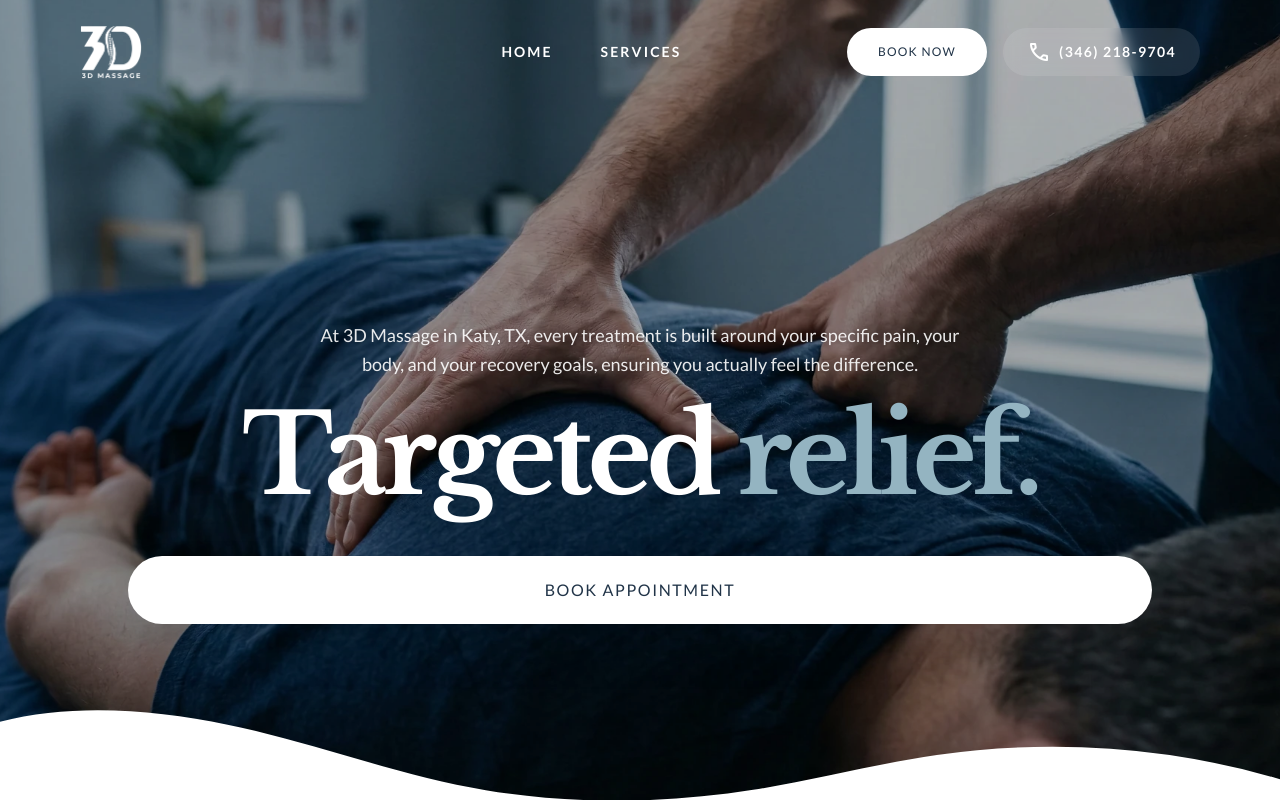
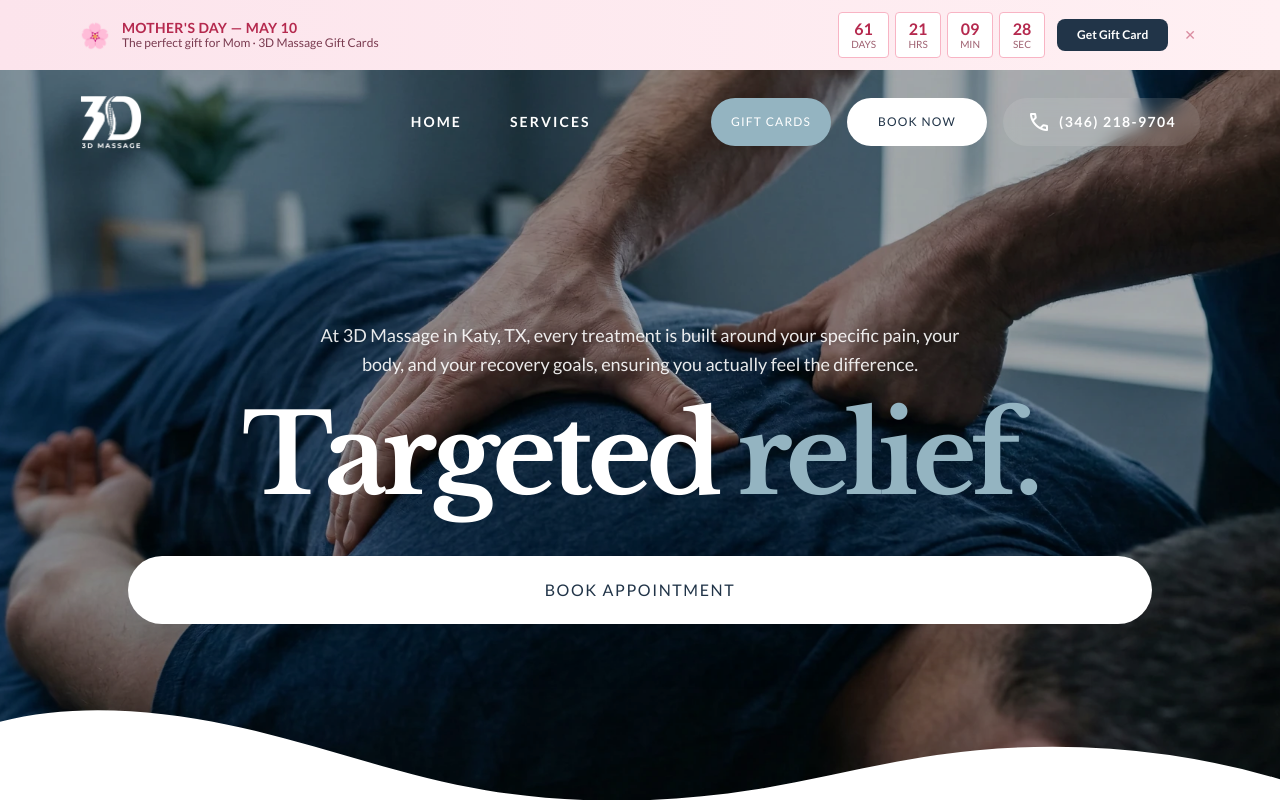
Before and after one commit to Salons10/3d-massage-website, a React (Vite) app: page / in a window 1280 px wide. Shown: the top 802 px of the page. Built offline with nearby package versions, Linux system fonts and the light colour scheme; no server answers; what @wix/sdk would draw is missing.

Commit message:
Update website: Add Mother's Day banner and UI refinements

```diff
--- a/index.html
+++ b/index.html
@@ -132,9 +132,7 @@
   <link
     href="https://fonts.googleapis.com/css2?family=Libre+Baskerville:ital,wght@0,400;0,700;1,400&family=Lato:ital,wght@0,300;0,400;0,500;0,700;1,400&display=swap"
     rel="stylesheet" />
-  <link href="https://fonts.googleapis.com/css2?family=Material+Symbols+Outlined:wght@100..700,0..1&display=swap"
-    rel="stylesheet" />
-  <link href="https://fonts.googleapis.com/css2?family=Material+Symbols+Outlined:wght,FILL@100..700,0..1&display=swap"
+  <link href="https://fonts.googleapis.com/css2?family=Material+Symbols+Outlined:opsz,wght,FILL,GRAD@20..48,100..700,0..1,-50..200&display=swap"
     rel="stylesheet" />
 </head>
 
--- a/src/App.jsx
+++ b/src/App.jsx
@@ -3,6 +3,7 @@ import { Analytics } from '@vercel/analytics/react';
 import { SpeedInsights } from '@vercel/speed-insights/react';
 import { Routes, Route } from 'react-router-dom';
 import Navbar from './Navbar';
+import MothersDayBanner, { SHOW_MOTHERS_DAY_BANNER } from './components/MothersDayBanner';
 import Hero from './Hero';
 import Services from './Services';
 import Therapist from './Therapist';
@@ -34,7 +35,8 @@ function App() {
        3. 'min-h-screen' now works correctly with 'flex-grow' to push the footer down.
     */
     <div className="bg-background-light text-charcoal antialiased min-h-screen flex flex-col relative">
-      <Navbar />
+      {SHOW_MOTHERS_DAY_BANNER && <MothersDayBanner />}
+      <Navbar showMothersDayBadge={SHOW_MOTHERS_DAY_BANNER} />
       <ScrollToTop />
 
       {/* 'flex-grow' tells the main content to take up all available space, pushing Footer to bottom */}
--- a/src/Contact.jsx
+++ b/src/Contact.jsx
@@ -44,8 +44,10 @@ const Contact = () => {
         }
 
         return () => {
-            // Reset so re-mounting creates a fresh widget
             recaptchaWidgetId.current = null;
+            if (recaptchaContainerRef.current) {
+                recaptchaContainerRef.current.innerHTML = '';
+            }
         };
     }, []);
 
--- a/src/Navbar.jsx
+++ b/src/Navbar.jsx
@@ -4,7 +4,7 @@ import { Button5 } from './components/ui/button-5';
 import { motion, AnimatePresence } from 'framer-motion';
 import { WIX_BOOKING_URL } from './lib/wixClient';
 
-const Navbar = () => {
+const Navbar = ({ showMothersDayBadge = false }) => {
     const [isScrolled, setIsScrolled] = useState(false);
     const [isMobileMenuOpen, setIsMobileMenuOpen] = useState(false);
     const location = useLocation();
@@ -21,7 +21,7 @@ const Navbar = () => {
     }, []);
 
     return (
-        <nav className={`fixed top-0 z-50 w-full transition-all duration-300 ${!isTransparent ? 'bg-background-light/95 backdrop-blur-md shadow-sm py-4' : 'bg-transparent py-6'}`}>
+        <nav style={{ top: 'var(--banner-h, 0px)' }} className={`fixed z-50 w-full transition-all duration-300 ${!isTransparent ? 'bg-background-light/95 backdrop-blur-md shadow-sm py-4' : 'bg-transparent py-6'}`}>
             <div className="max-w-[1440px] mx-auto px-6 lg:px-20 flex items-center justify-between">
 
                 {/* Logo Section */}
@@ -43,6 +43,15 @@ const Navbar = () => {
 
                 {/* Right Action Icons/Buttons Layout */}
                 <div className="flex-1 flex items-center justify-end gap-3 sm:gap-4">
+                    <div className="hidden sm:block">
+                        <Button5
+                            href="#"
+                            theme="light"
+                            size="sm"
+                            text="Gift Cards"
+                            className="!w-max !min-w-[120px] !h-[48px] !shadow-none hover:-translate-y-0.5"
+                        />
+                    </div>
                     <div className="hidden sm:block">
                         <Button5
                             href={WIX_BOOKING_URL}
@@ -94,6 +103,18 @@ const Navbar = () => {
                         >
                             Services
                         </Link>
+                        <a
+                            href="#"
+                            onClick={() => setIsMobileMenuOpen(false)}
+                            className="text-sm font-bold tracking-[0.15em] uppercase text-[#b5294e] hover:opacity-70 transition-opacity flex items-center gap-2"
+                        >
+                            Gift Cards
+                            {showMothersDayBadge && (
+                                <span className="text-[10px] bg-[#fce4ec] text-[#b5294e] px-2 py-0.5 rounded-full font-normal tracking-normal normal-case">
+                                    Mother's Day
+                                </span>
+                            )}
+                        </a>
                         <div className="w-full px-6 pt-4 border-t border-charcoal/5 flex justify-center sm:hidden">
                             <Button5 href={WIX_BOOKING_URL} onClick={() => setIsMobileMenuOpen(false)} theme="light" size="default" text="Book Now" className="w-full max-w-[200px]" />
                         </div>
--- /dev/null
+++ b/src/components/MothersDayBanner.jsx
@@ -0,0 +1,149 @@
+import { useState, useEffect, useRef } from 'react';
+
+export const SHOW_MOTHERS_DAY_BANNER = true;
+
+const MOTHERS_DAY = new Date('2026-05-10T23:59:59');
+
+function useCountdown(target) {
+  const [timeLeft, setTimeLeft] = useState(() => getTimeLeft(target));
+
+  useEffect(() => {
+    const id = setInterval(() => setTimeLeft(getTimeLeft(target)), 1000);
+    return () => clearInterval(id);
+  }, [target]);
+
+  return timeLeft;
+}
+
+function getTimeLeft(target) {
+  const diff = target - Date.now();
+  if (diff <= 0) return { days: 0, hours: 0, minutes: 0, seconds: 0, expired: true };
+  return {
+    days: Math.floor(diff / 86400000),
+    hours: Math.floor((diff % 86400000) / 3600000),
+    minutes: Math.floor((diff % 3600000) / 60000),
+    seconds: Math.floor((diff % 60000) / 1000),
+    expired: false,
+  };
+}
+
+function pad(n) {
+  return String(n).padStart(2, '0');
+}
+
+function CountdownBlock({ value, label }) {
+  return (
+    <div className="flex flex-col items-center justify-center bg-white border border-[#f8b4c4] rounded px-3 py-2 min-w-[46px]">
+      <span className="text-base font-extrabold text-[#b5294e] leading-none">{pad(value)}</span>
+      <span className="text-[10px] text-[#9e6070] uppercase leading-none mt-0.5">{label}</span>
+    </div>
+  );
+}
+
+export default function MothersDayBanner() {
+  const [visible, setVisible] = useState(true);
+  const bannerRef = useRef(null);
+  const { days, hours, minutes, seconds, expired } = useCountdown(MOTHERS_DAY);
+
+  useEffect(() => {
+    const el = bannerRef.current;
+    if (!el || !visible || expired) {
+      document.documentElement.style.setProperty('--banner-h', '0px');
+      return;
+    }
+    const observer = new ResizeObserver(([entry]) => {
+      document.documentElement.style.setProperty('--banner-h', `${entry.contentRect.height}px`);
+    });
+    observer.observe(el);
+    document.documentElement.style.setProperty('--banner-h', `${el.offsetHeight}px`);
+    return () => {
+      observer.disconnect();
+      document.documentElement.style.setProperty('--banner-h', '0px');
+    };
+  }, [visible, expired]);
+
+  if (!visible || expired) return null;
+
+  const dismiss = () => setVisible(false);
+
+  const countdown = (
+    <div className="flex items-center gap-1">
+      {days > 0 && <CountdownBlock value={days} label="Days" />}
+      <CountdownBlock value={hours} label="Hrs" />
+      <CountdownBlock value={minutes} label="Min" />
+      <CountdownBlock value={seconds} label="Sec" />
+    </div>
+  );
+
+  return (
+    <div
+      ref={bannerRef}
+      className="fixed top-0 left-0 w-full z-[60] bg-gradient-to-r from-[#fce4ec] to-[#fff0f3]"
+    >
+      {/* Desktop layout */}
+      <div className="hidden md:block py-3">
+        <div className="max-w-[1440px] mx-auto px-6 lg:px-20 flex items-center justify-between gap-4">
+          <div className="flex items-center gap-3">
+            <span className="text-2xl">🌸</span>
+            <div>
+              <p className="text-sm font-bold tracking-wide text-[#b5294e] uppercase leading-none">
+                Mother's Day — May 10
+              </p>
+              <p className="text-xs text-[#7a3b50] leading-none mt-0.5">
+                The perfect gift for Mom · 3D Massage Gift Cards
+              </p>
+            </div>
+          </div>
+
+          <div className="flex items-center gap-3">
+            <div className="flex items-center gap-1.5">
+              {days > 0 && <CountdownBlock value={days} label="Days" />}
+              <CountdownBlock value={hours} label="Hrs" />
+              <CountdownBlock value={minutes} label="Min" />
+              <CountdownBlock value={seconds} label="Sec" />
+            </div>
+            <a
+              href="#"
+              className="bg-[#213448] text-white text-xs font-bold px-5 py-2 rounded-md whitespace-nowrap hover:opacity-90 transition-opacity"
+            >
+              Get Gift Card
+            </a>
+            <button
+              onClick={dismiss}
+              aria-label="Close banner"
+              className="text-[#b5294e] opacity-50 hover:opacity-100 transition-opacity text-sm leading-none p-1"
+            >
+              ✕
+            </button>
+          </div>
+        </div>
+      </div>
+
+      {/* Mobile layout */}
+      <div className="md:hidden flex flex-col px-4 pt-2 pb-2.5 gap-2">
+        <div className="flex items-center justify-between">
+          <div className="flex items-center gap-2">
+            <span className="text-base">🌸</span>
+            <div>
+              <p className="text-[10px] font-bold tracking-wide text-[#b5294e] uppercase leading-none">
+                Mother's Day — May 10
+              </p>
+              <p className="text-[9px] text-[#7a3b50] leading-none mt-0.5">
+                3D Massage Gift Cards
+              </p>
+            </div>
+          </div>
+          {countdown}
+        </div>
+        <div className="flex justify-center">
+          <a
+            href="#"
+            className="bg-[#213448] text-white text-[10px] font-bold px-8 py-1.5 rounded-md hover:opacity-90 transition-opacity"
+          >
+            Get Gift Card
+          </a>
+        </div>
+      </div>
+    </div>
+  );
+}
--- a/src/main.jsx
+++ b/src/main.jsx
@@ -1,13 +1,10 @@
-import { StrictMode } from 'react'
 import { createRoot } from 'react-dom/client'
 import { BrowserRouter } from 'react-router-dom'
 import './index.css'
 import App from './App.jsx'
 
 createRoot(document.getElementById('root')).render(
-  <StrictMode>
-    <BrowserRouter>
-      <App />
-    </BrowserRouter>
-  </StrictMode>,
+  <BrowserRouter>
+    <App />
+  </BrowserRouter>,
 )
```
Also changed, not shown: 2 other files (tests, documents, lock files or other folders).
